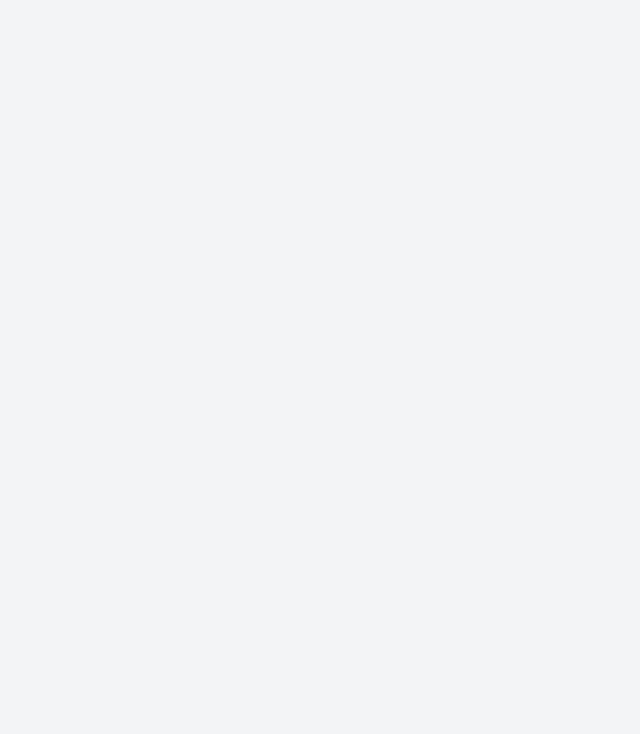
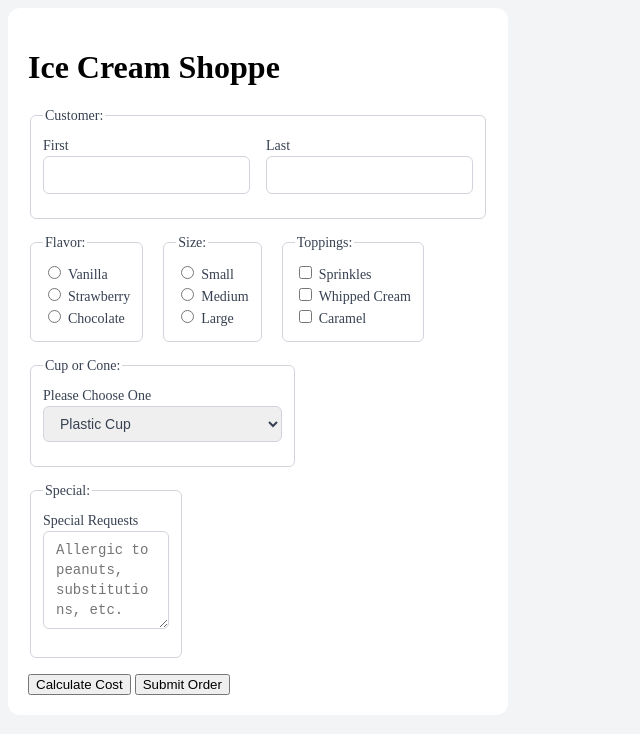
Before and after one commit to Endobyte/input-types, a plain HTML site: page index.html in a window 1280 px wide. Shown: the whole page, without its empty margins (0-640 px from the left). Drawn offline with Linux system fonts and the light colour scheme.

Commit message:
finished PowerPoint

```diff
--- a/index.html
+++ b/index.html
@@ -6,6 +6,89 @@
     <link href="style.css" rel="stylesheet" type="text/css" />
 </head>
 <body>
-
+    <div class="container">
+        <div class="content">
+            <h1>Ice Cream Shoppe</h1>
+            <form>
+                <fieldset>
+                    <legend>Customer:</legend>
+                    <div class="row">
+                        <div id="text">
+                            <label for="firstname">First</label>
+                            <input id="firstname" name="first_name" type="text">
+                        </div>
+                        <div>
+                            <label for="lastname">Last</label>
+                            <input id="lastname" name="last_name" type="text">
+                        </div>
+                    </div>
+                </fieldset>
+                <div class="row">
+                    <fieldset>
+                        <legend>Flavor:</legend>
+                        <div>
+                            <input type="radio" id="vanilla" name="icecream">
+                            <label for="vanilla">Vanilla</label>
+                        </div>
+                        <div>
+                            <input type="radio" id="strawberry" name="icecream">
+                            <label for="strawberry">Strawberry</label>
+                        </div>
+                        <div>
+                            <input type="radio" id="chocolate" name="icecream">
+                            <label for="chocolate">Chocolate</label>
+                        </div>
+                    </fieldset>
+                    <fieldset>
+                        <legend>Size:</legend>
+                        <div>
+                            <input type="radio" id="small" name="size">
+                            <label for="small">Small</label>
+                        </div>
+                        <div>
+                            <input type="radio" id="medium" name="size">
+                            <label for="medium">Medium</label>
+                        </div>
+                        <div>
+                            <input type="radio" id="large" name="size">
+                            <label for="large">Large</label>
+                        </div>
+                    </fieldset>
+                    <fieldset>
+                        <legend>Toppings:</legend>
+                        <div>
+                            <input type="checkbox" id="sprinkles" name="sprinkles" value="sprinkles">
+                            <label for="sprinkles">Sprinkles</label>
+                        </div>
+                        <div>
+                            <input type="checkbox" id="whippedCream" name="whippedCream" value="whippedCream">
+                            <label for="whippedCream">Whipped Cream</label>
+                        </div>
+                        <div>
+                            <input type="checkbox" id="caramel" name="caramel" value="caramel">
+                            <label for="caramel">Caramel</label>
+                        </div>
+                    </fieldset>
+                </div>
+                <fieldset>
+                    <legend>Cup or Cone:</legend>
+                    <label for="container">Please Choose One</label>
+                    <select name="container" id="container">
+                        <option value="cup">Plastic Cup</option>
+                        <option value="sugar">Sugar Cone</option>
+                        <option value="waffle">Waffle Cone</option>
+                        <option value="dippedWaffle">Chocolate-Dipped Waffle Cone</option>
+                    </select>
+                </fieldset>
+                <fieldset>
+                    <legend>Special:</legend>
+                    <label for="SpecialRequests">Special Requests</label>
+                    <textarea id="SpecialRequests" name="SpecialRequests" rows="4" cols="10" placeholder="Allergic to peanuts, substitutions, etc."></textarea>
+                </fieldset>
+                <button type="button" onclick="alert('Free today for our Grand Opening!')">Calculate Cost</button>
+                <button type="submit">Submit Order</button>
+            </form>
+        </div>
+    </div>
 </body>
 </html>
```
